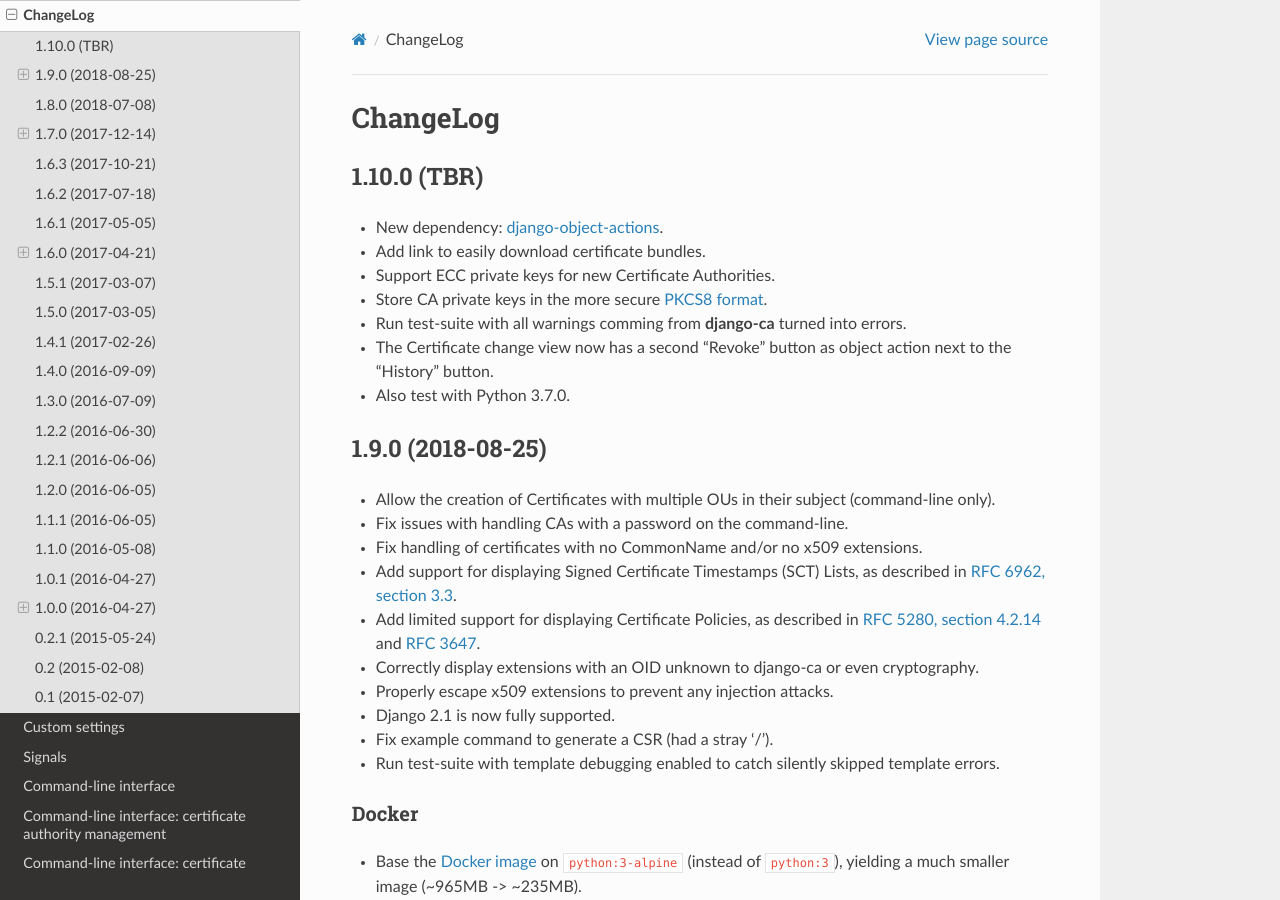
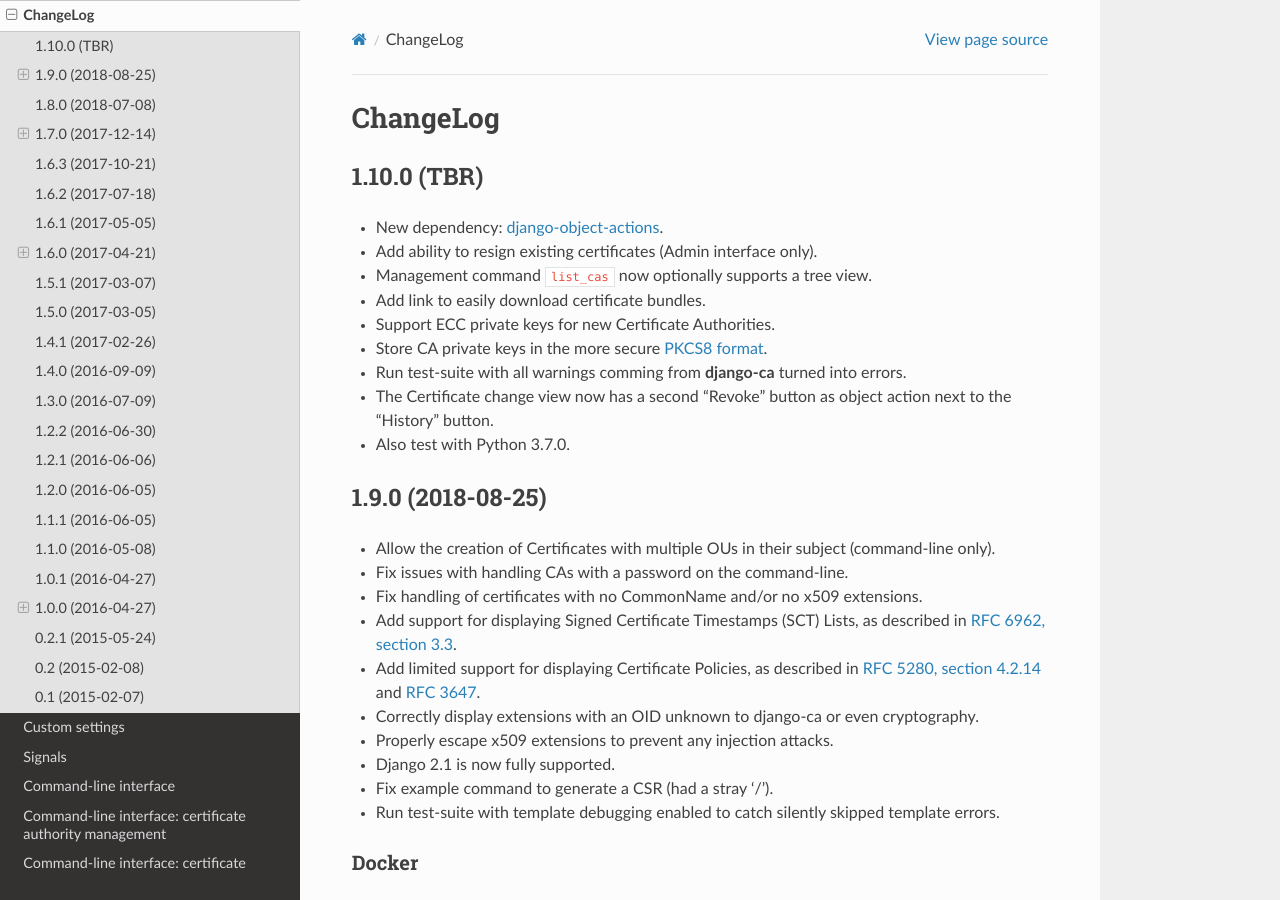
Before and after one commit to mathiasertl/django-ca, a Sphinx documentation site: the page built from docs/source/changelog.rst, in a window 1280 px wide and 900 px high. Built offline with Sphinx 7.4.7 and the Read the Docs theme 2.0.0, drawn with Linux system fonts in a browser that asks for light colours.

Commit message:
update changelog

```diff
--- a/docs/source/changelog.rst
+++ b/docs/source/changelog.rst
@@ -11,6 +11,8 @@
 ************
 
 * New dependency: `django-object-actions <https://github.com/crccheck/django-object-actions>`_.
+* Add ability to resign existing certificates (Admin interface only).
+* Management command ``list_cas`` now optionally supports a tree view.
 * Add link to easily download certificate bundles.
 * Support ECC private keys for new Certificate Authorities.
 * Store CA private keys in the more secure `PKCS8 format
```
